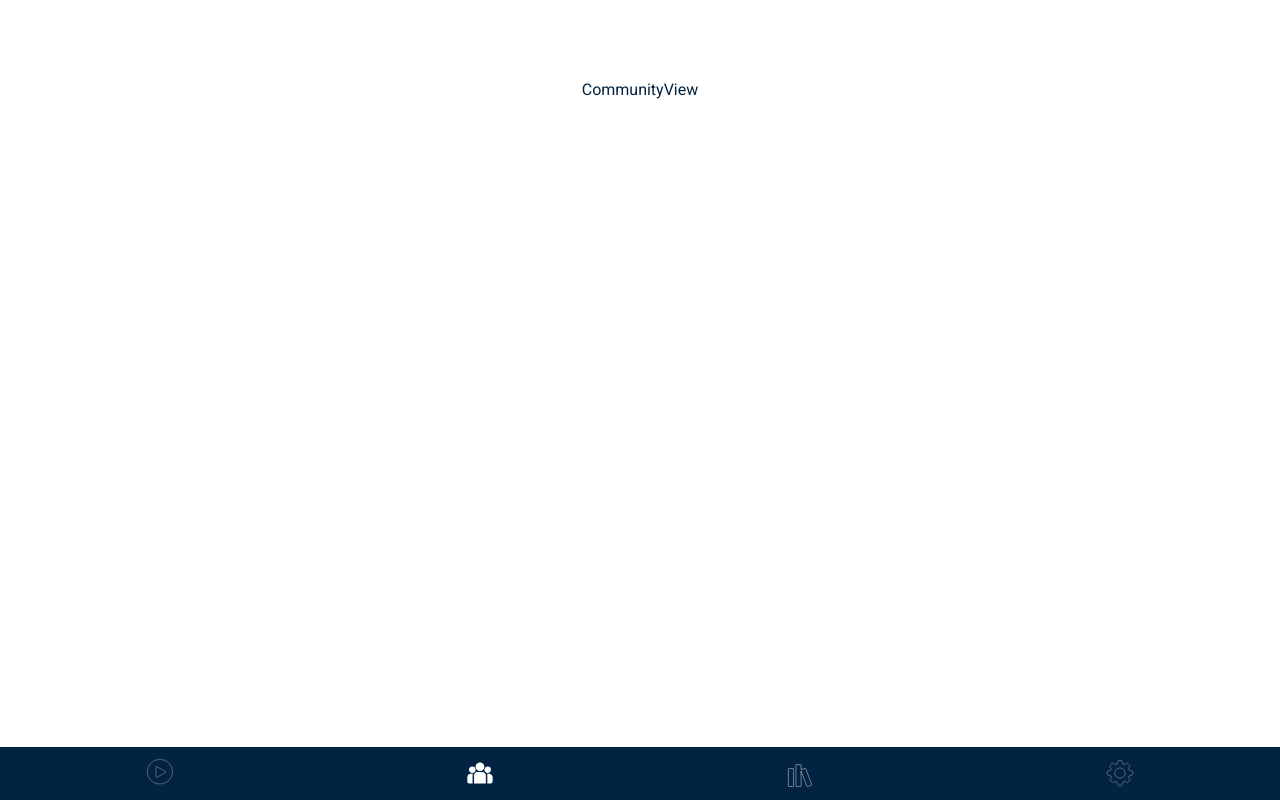
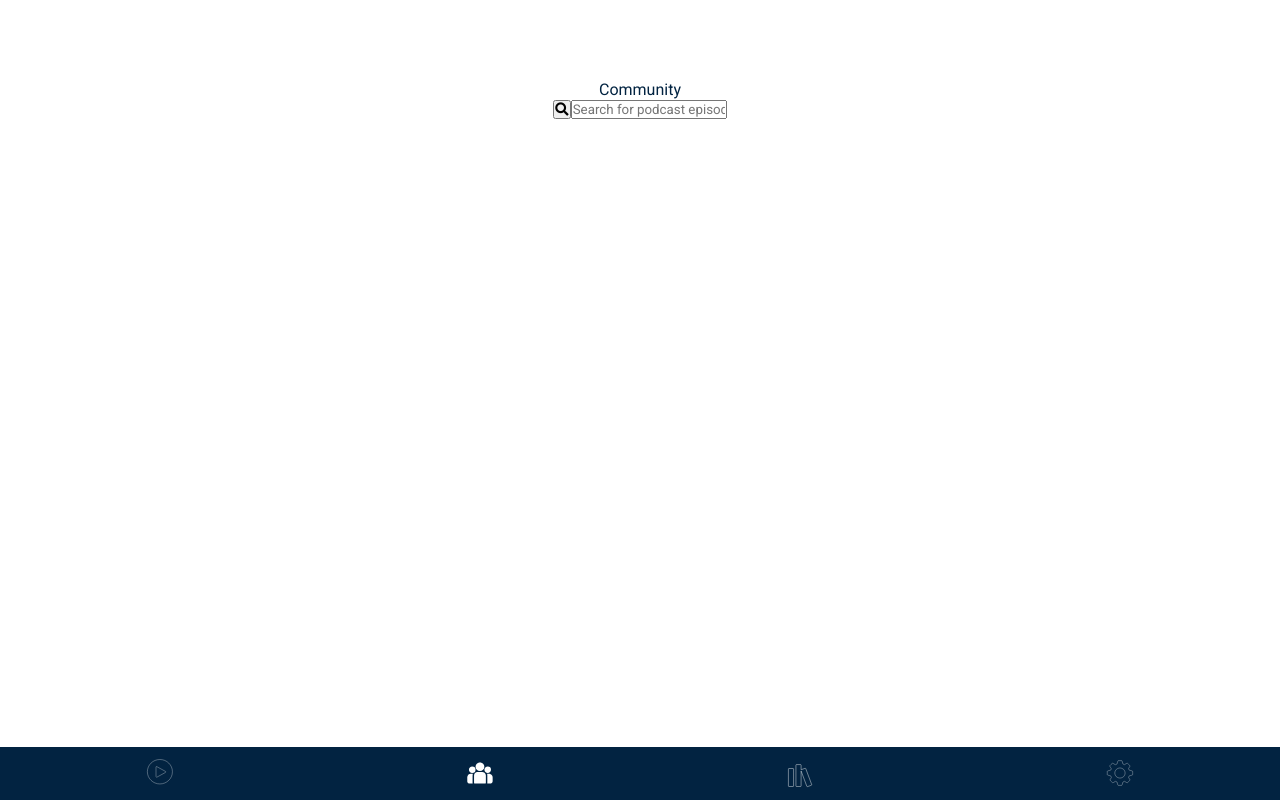
Before and after one commit to voicenoted/frontend, a React (Create React App) app: page / in a window 1280 px wide. Both pictures are taken after a click on the button 480 px from the left and 784 px from the top of the page. Built offline with nearby package versions, Linux system fonts and the light colour scheme.

Commit message:
add search bar

```diff
--- a/src/components/CommunityView.js
+++ b/src/components/CommunityView.js
@@ -1,15 +1,14 @@
 import React from "react";
+import SearchBar from "./SearchBar";
+import './CommunityView.css';
+
 
 class CommunityView extends React.Component {
-
-  constructor(props) {
-    super(props)
-  }
-
   render() {
     return(
-      <div>
-        CommunityView
+      <div class="wrapper">
+        <div class="sectionHeader">Community</div>
+        <SearchBar/>
       </div>
     )
   }
--- a/src/components/LibraryView.js
+++ b/src/components/LibraryView.js
@@ -1,15 +1,13 @@
 import React from "react";
+import SearchBar from "./SearchBar";
 
 class LibraryView extends React.Component {
 
-  constructor(props) {
-    super(props)
-  }
-
   render() {
     return(
-      <div>
-        LibraryView
+      <div class="wrapper">
+        <div class="sectionHeader">Library</div>
+        <SearchBar/>
       </div>
     )
   }
--- /dev/null
+++ b/src/components/SearchBar.jsx
@@ -0,0 +1,17 @@
+import React from "react";
+
+const SearchBar = () => (
+    <form action="/" method="get">
+        <button type="submit">
+            <i class="fas fa-search"></i>
+        </button>
+        <input
+            type="text"
+            id="header-search"
+            placeholder="Search for podcast episodes"
+            name="s"
+        />
+    </form>
+);
+
+export default SearchBar;
```
Also changed, not shown: src/components/Search.jsx (deleted, +0 -13 lines), src/components/CommunityView.css (added).
